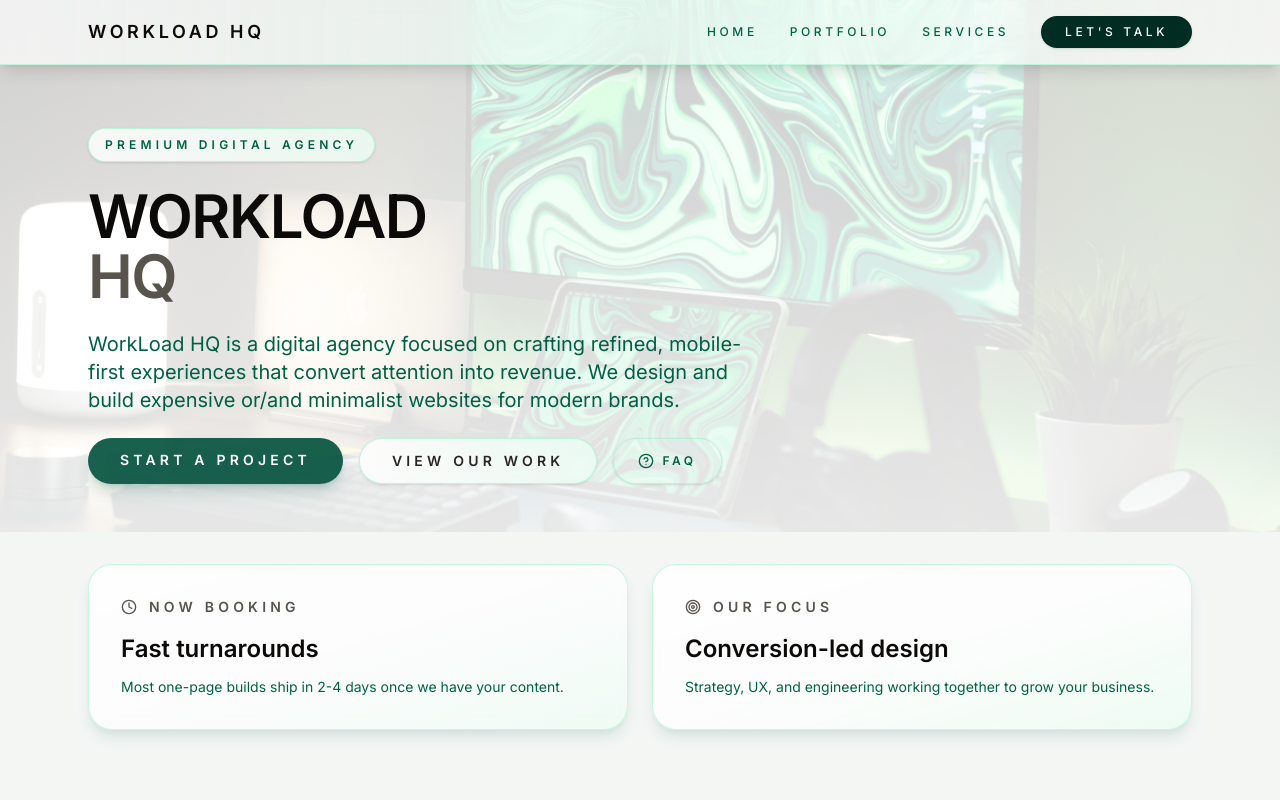
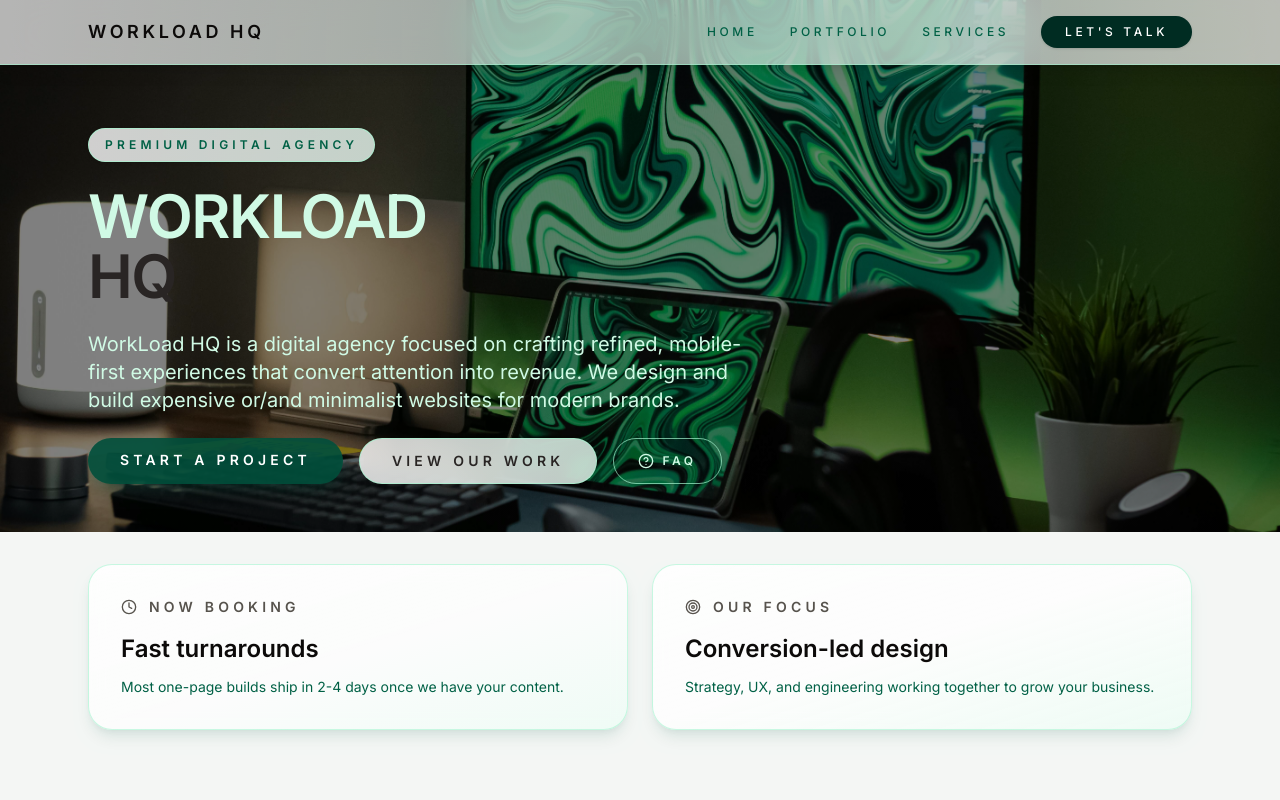
Before and after one commit to alfredulu/workload-hq, a Next.js app: page / in a window 1280 px wide. Shown: the top 800 px of the page. Built offline with nearby package versions, Linux system fonts and the light colour scheme.

Commit message:
change hero text colors

```diff
--- a/app/page.tsx
+++ b/app/page.tsx
@@ -160,8 +160,10 @@ function Hero() {
       <section
         className="relative w-full overflow-hidden"
         style={{
-          backgroundImage:
-            "linear-gradient(180deg, rgba(255,255,255,0.8), rgba(255,255,255,0.9)), url('/images/herobackground.jpg')",
+          backgroundImage: `linear-gradient(180deg,
+          color-mix(in srgb, black 50%, transparent),
+          color-mix(in srgb, black 50%, transparent)),
+          url('/images/herobackground.jpg')`,
           backgroundSize: "cover",
           backgroundPosition: "center",
           backgroundRepeat: "no-repeat",
@@ -172,11 +174,11 @@ function Hero() {
             <span className="w-fit rounded-full border border-emerald-200/70 bg-gradient-to-r from-white/80 to-emerald-50/80 px-4 py-2 text-xs font-semibold uppercase tracking-[0.35em] text-emerald-800 shadow-sm backdrop-blur">
               Premium Digital Agency
             </span>
-            <h1 className="text-4xl font-semibold tracking-tight text-stone-950 md:text-6xl">
+            <h1 className="text-4xl font-semibold tracking-tight text-emerald-100 md:text-6xl">
               WORKLOAD
-              <span className="block text-stone-600">HQ</span>
+              <span className="block text-stone-800">HQ</span>
             </h1>
-            <p className="max-w-2xl text-lg text-emerald-800 md:text-xl">
+            <p className="max-w-2xl text-lg text-emerald-100 md:text-xl">
               WorkLoad HQ is a digital agency focused on crafting refined,
               mobile- first experiences that convert attention into revenue. We
               design and build expensive or/and minimalist websites for modern
@@ -197,7 +199,7 @@ function Hero() {
               </a>
               <a
                 href="#faq"
-                className="flex items-center justify-center gap-2 rounded-full border border-emerald-200/70 px-6 py-3 text-xs font-semibold uppercase tracking-[0.3em] text-emerald-800 shadow-sm transition hover:border-emerald-300 active:scale-95"
+                className="flex items-center justify-center gap-2 rounded-full border border-emerald-200/70 px-6 py-3 text-xs font-semibold uppercase tracking-[0.3em] text-emerald-100 shadow-sm transition hover:border-emerald-300 active:scale-95"
               >
                 <HelpCircle className="h-4 w-4" />
                 FAQ
```
